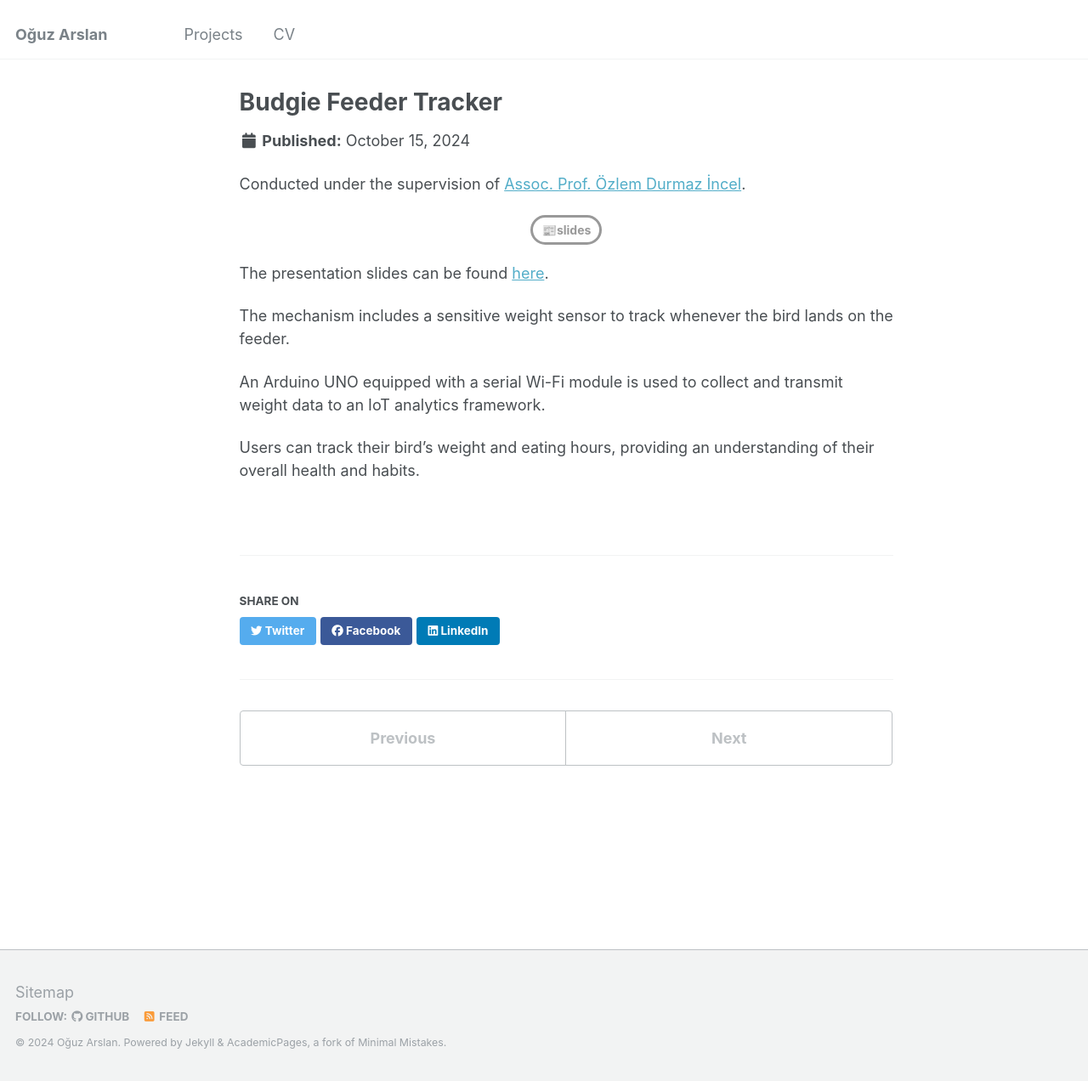
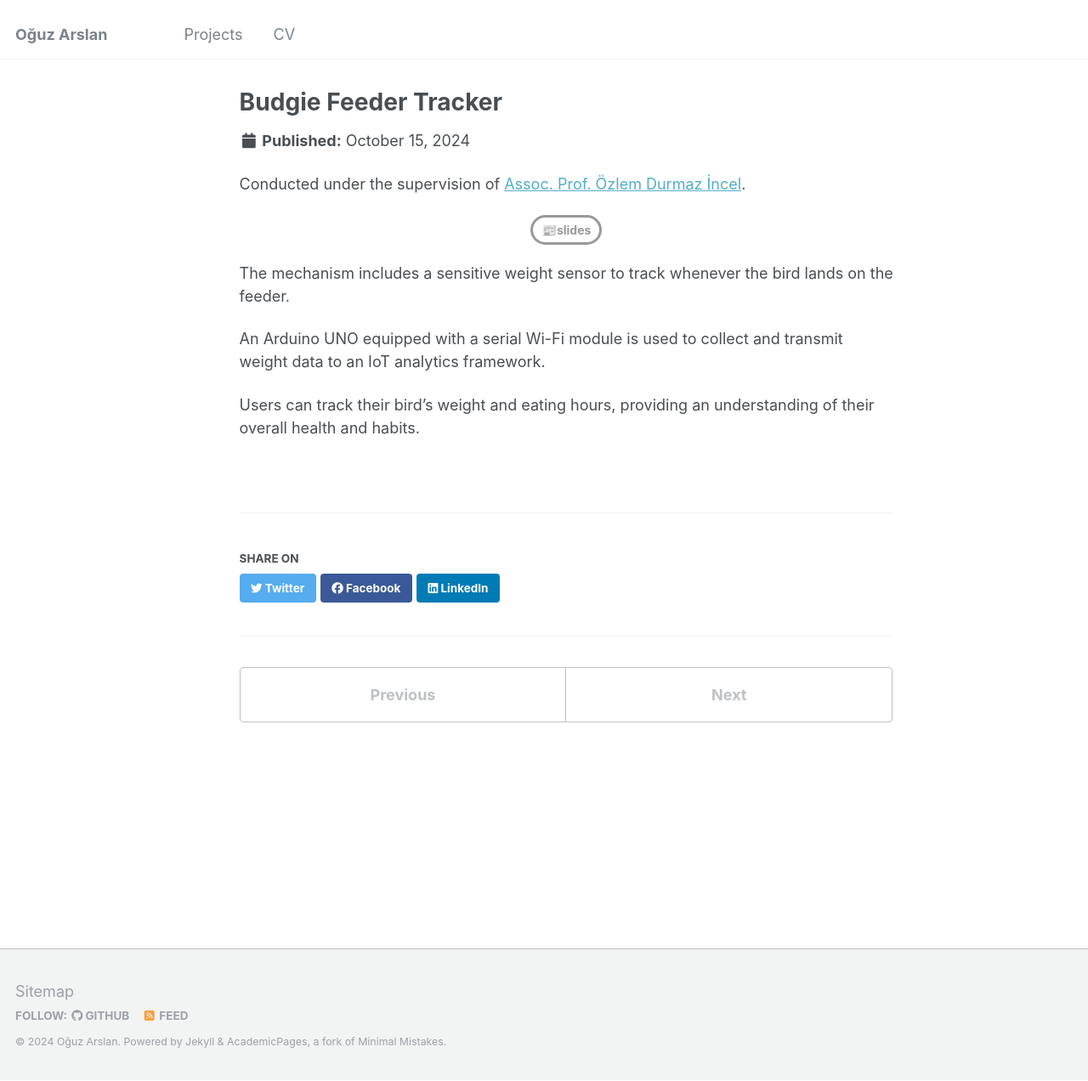
Before and after one commit to Boysle/boysle.github.io, a Jekyll site: the page built from _portfolio/2budgiefeedertracker.md, in a window 1280 px wide and 1272 px high. Shown: the whole window at 85% size. Built offline with Jekyll 4.4.1, drawn with Linux system fonts in a browser that asks for light colours.

Commit message:
Update 2budgiefeedertracker.md

```diff
--- a/_portfolio/2budgiefeedertracker.md
+++ b/_portfolio/2budgiefeedertracker.md
@@ -11,8 +11,6 @@ Conducted under the supervision of [Assoc. Prof. Özlem Durmaz İncel](https://w
   <a href="https://www.dropbox.com/scl/fi/i0u9iksveo8q4swbrdk9w/Budgie-Feeder-Tracker-Slides.pptx?rlkey=19psfptj6hk9bp01097sh7dv0&st=kv287fl5&dl=0" style="text-decoration: none; background-color: transparent; color: #999999; padding: 4px 10px; border-radius: 25px; text-align: center; display: inline-flex; align-items: center; justify-content: center; border: 3px solid #999999; transition: 0.1s; font-size: 14px; font-weight: bold;" onmouseover="this.style.color='#333333'; this.style.borderColor='#333333';" onmouseout="this.style.color='#999999'; this.style.borderColor='#999999';">📰slides</a>
 </div>
 
-The presentation slides can be found [here](https://docs.google.com/presentation/d/15Bxk8GrdjDKizWz2PBFqSlwiGzrAQ46e/edit?usp=sharing&ouid=100064784888986903711&rtpof=true&sd=true).
-
 The mechanism includes a sensitive weight sensor to track whenever the bird lands on the feeder.
 
 An Arduino UNO equipped with a serial Wi-Fi module is used to collect and transmit weight data to an IoT analytics framework.
```
